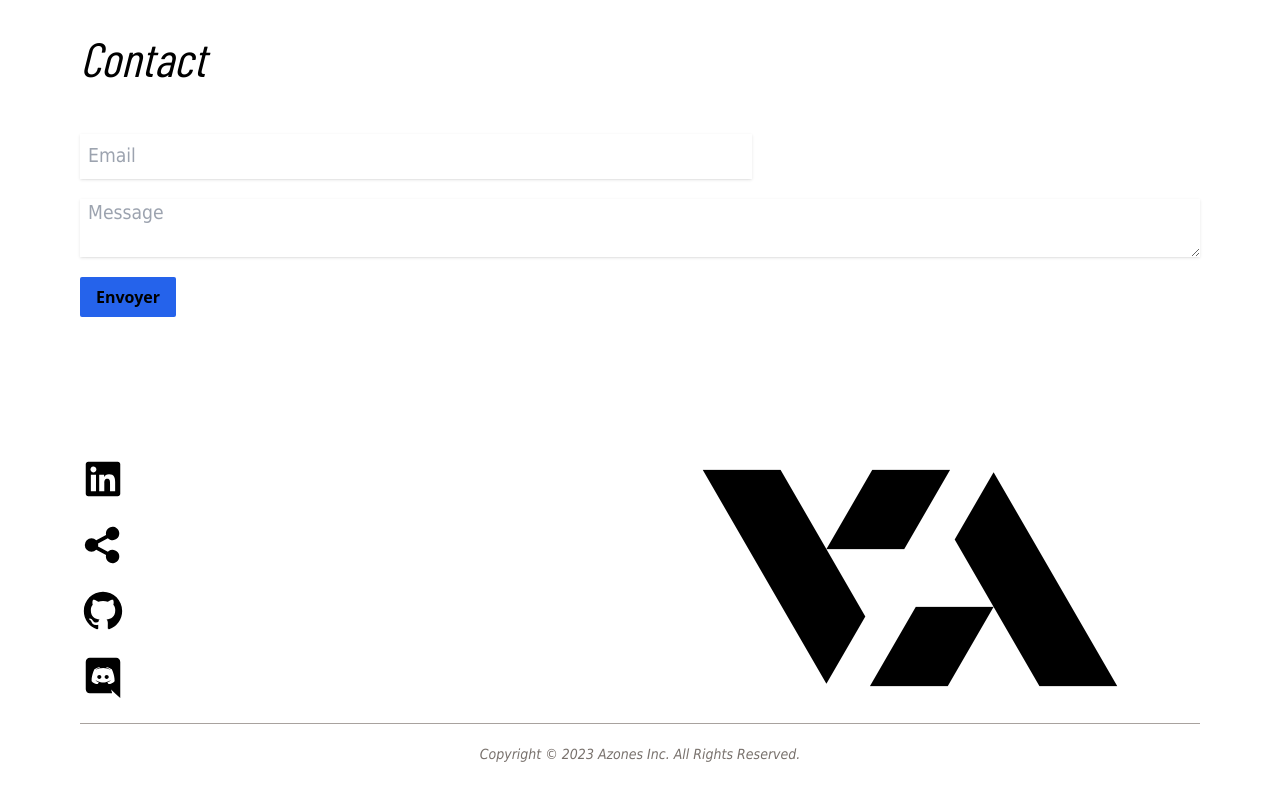
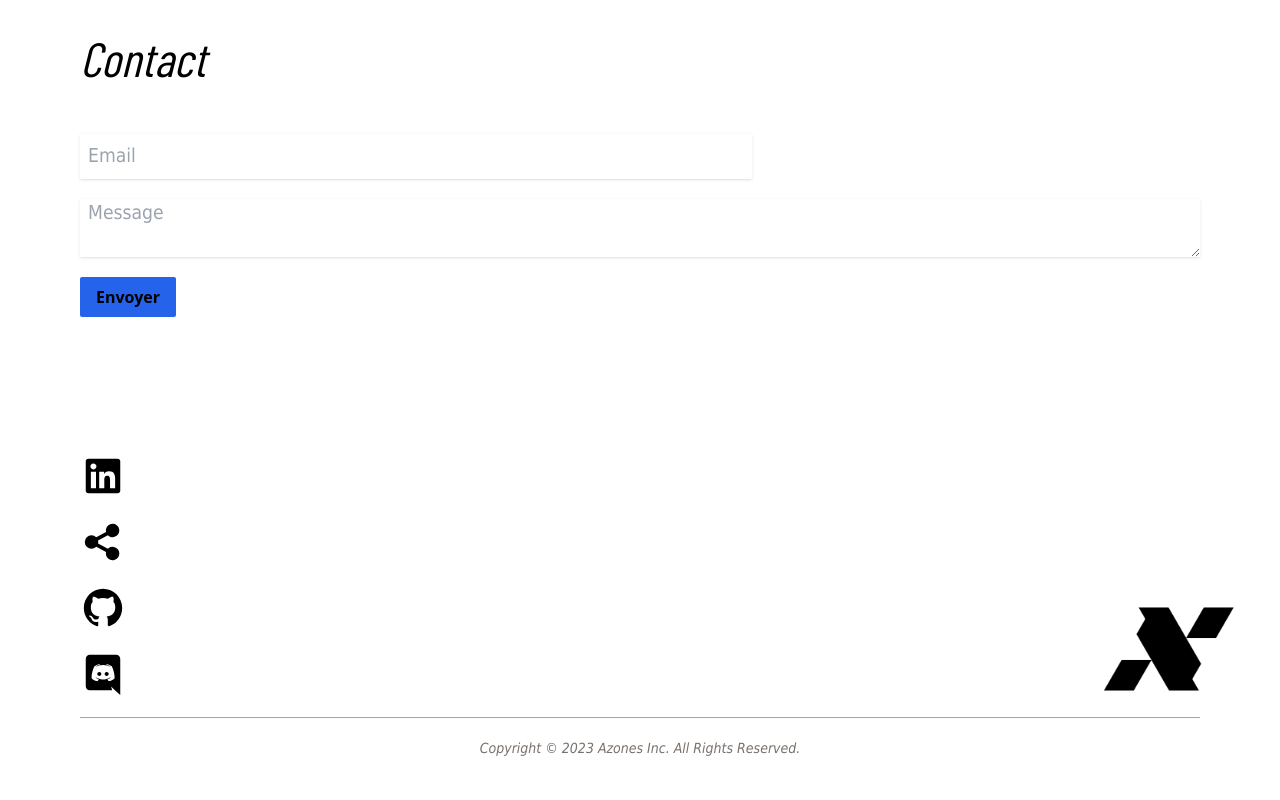
Before and after one commit to Azonesbz/vincentavez, a React (Vite) app in the folder client/: page / in a window 1280 px wide. Shown: the part 4621-5421 px from the top of the page. Built offline with nearby package versions, Linux system fonts and the light colour scheme; no server answers; a web font is replaced by a local one.

Commit message:
added link to my social network and fixed dimension of logo

```diff
--- a/client/src/components/footer/Footer.jsx
+++ b/client/src/components/footer/Footer.jsx
@@ -1,42 +1,63 @@
 
+import { useState } from "react";
 import { useRef } from "react";
+import { Link } from "react-router-dom";
 
 export default function Footer(){
     const imgRef = useRef(null)
+    const [copy, setCopy] = useState(false)
+    const textToCopy = 'https://vincentavez.com';
+
+    const handleCopy = () => {
+        if(copy){
+            return
+        }
+        navigator.clipboard.writeText(textToCopy)
+            .then(() => {
+                setCopy(true)
+                setTimeout(() => {
+                    return setCopy(false)
+                }, 1000)
+
+            })
+    }
 
     return (
         <>
+            {copy ? <div className="absolute min-h-screen min-w-screen z-50"><p className={`fixed font-light top-[1%] left-[1%] italic bg-stone-200 rounded py-2 px-5`}>Vous avez copié le lien du site</p></div> : ""}
             <footer className="container py-10 ">
-                <div className="flex items-center justify-between">
+                <div className="flex items-end justify-between">
                         <ul className="flex flex-col gap-5">
                             <li className="cursor-pointer">
+                                <Link to={"https://www.linkedin.com/in/vincent-avez-0a9539219/"}>
                                     <svg  width="46" height="46" fill="currentColor" viewBox="0 0 24 24" xmlns="http://www.w3.org/2000/svg">
                                         <path d="M18.335 18.339H15.67v-4.177c0-.996-.02-2.278-1.39-2.278-1.389 0-1.601 1.084-1.601 2.205v4.25h-2.666V9.75h2.56v1.17h.035c.358-.674 1.228-1.387 2.528-1.387 2.7 0 3.2 1.778 3.2 4.091v4.715h-.001ZM7.003 8.575a1.546 1.546 0 0 1-1.287-2.409 1.548 1.548 0 1 1 1.286 2.409h.001Zm1.336 9.764H5.666V9.75H8.34v8.589h-.001ZM19.67 3H4.329C3.593 3 3 3.58 3 4.297v15.406C3 20.42 3.594 21 4.328 21h15.338C20.4 21 21 20.42 21 19.703V4.297C21 3.58 20.4 3 19.666 3h.004Z"></path>
                                     </svg>
+                                </Link>
                             </li>
-                        <li className="cursor-pointer">
+                            <li className="cursor-pointer" onClick={handleCopy}>
                                 <svg width="46" height="46" fill="currentColor" viewBox="0 0 24 24" xmlns="http://www.w3.org/2000/svg">
                                     <path d="m13.576 17.272-5.11-2.787a3.5 3.5 0 1 1 0-4.968l5.11-2.787a3.5 3.5 0 1 1 .958 1.755l-5.11 2.787c.102.48.102.977 0 1.458l5.11 2.787a3.5 3.5 0 1 1-.958 1.755Z"></path>
                                 </svg>
                             </li>
                             <li className="cursor-pointer">
+                                <Link to={"https://github.com/Azonesbz"}>
                                     <svg width="46" height="46" fill="currentColor" viewBox="0 0 24 24" xmlns="http://www.w3.org/2000/svg">
                                         <path d="M12 2C6.475 2 2 6.475 2 12a9.994 9.994 0 0 0 6.838 9.488c.5.087.687-.213.687-.476 0-.237-.013-1.024-.013-1.862-2.512.463-3.162-.612-3.362-1.175-.113-.288-.6-1.175-1.025-1.413-.35-.187-.85-.65-.013-.662.788-.013 1.35.725 1.538 1.025.9 1.512 2.338 1.087 2.912.825.088-.65.35-1.087.638-1.337-2.225-.25-4.55-1.113-4.55-4.938 0-1.088.387-1.987 1.025-2.688-.1-.25-.45-1.275.1-2.65 0 0 .837-.262 2.75 1.026a9.28 9.28 0 0 1 2.5-.338c.85 0 1.7.112 2.5.337 1.912-1.3 2.75-1.024 2.75-1.024.55 1.375.2 2.4.1 2.65.637.7 1.025 1.587 1.025 2.687 0 3.838-2.337 4.688-4.562 4.938.362.312.675.912.675 1.85 0 1.337-.013 2.412-.013 2.75 0 .262.188.574.688.474A10.016 10.016 0 0 0 22 12c0-5.525-4.475-10-10-10Z"></path>
                                     </svg>
+                                </Link>
                             </li>
                             <li className="cursor-pointer">
+                                <Link to={"https://discord.gg/UBtjNd873K"}>
                                     <svg width="46" height="46" fill="currentColor" viewBox="0 0 24 24" xmlns="http://www.w3.org/2000/svg">
                                         <path d="M10.076 11c.6 0 1.086.45 1.075 1 0 .55-.474 1-1.075 1C9.486 13 9 12.55 9 12s.475-1 1.076-1Zm3.848 0c.601 0 1.076.45 1.076 1s-.475 1-1.076 1c-.59 0-1.075-.45-1.075-1s.474-1 1.075-1Zm4.967-9C20.054 2 21 2.966 21 4.163V23l-2.211-1.995-1.245-1.176-1.317-1.25.546 1.943H5.109C3.946 20.522 3 19.556 3 18.359V4.163C3 2.966 3.946 2 5.109 2h13.782Zm-3.97 13.713c2.273-.073 3.148-1.596 3.148-1.596 0-3.381-1.482-6.122-1.482-6.122-1.48-1.133-2.89-1.102-2.89-1.102l-.144.168c1.749.546 2.561 1.334 2.561 1.334a8.263 8.263 0 0 0-5.173-.988c-.062 0-.114.011-.175.021-.36.032-1.235.168-2.335.662-.38.178-.607.305-.607.305s.854-.83 2.705-1.376l-.103-.126s-1.409-.031-2.89 1.103c0 0-1.481 2.74-1.481 6.121 0 0 .864 1.522 3.137 1.596 0 0 .38-.472.69-.871-1.307-.4-1.8-1.24-1.8-1.24s.102.074.287.179c.01.01.02.021.041.031.031.022.062.032.093.053.257.147.514.262.75.357.422.168.926.336 1.513.452.88.172 1.783.176 2.664.01a6.664 6.664 0 0 0 1.491-.451c.36-.137.761-.337 1.183-.62 0 0-.514.861-1.862 1.25.309.399.68.85.68.85h-.001Z"></path>
                                     </svg>
+                                </Link>
                             </li>
                         </ul>
-                    <div className=" relative ml-10 elementFooter flex w-full justify-end" ref={imgRef}>
-                        <div className="right">
-                            <h2>About</h2>
-                        </div>
-
-                        <img src="logo.webp" alt="logo"/>
-                        <img src="logo.webp" alt="logo" className="rotate-180 relative right-20"/>
+                        <div className=" relative ml-10 elementFooter flex justify-end w-24" ref={imgRef}>
+                            <img src="logo.webp" alt="logo" className="relative translate-x-[35%]" width={200} height={200} />
+                            <img src="logo.webp" alt="logo" className="rotate-180 relative" width={200} height={200} />
                         </div>
                     </div>
                 <footer className="border-t-[1px] border-stone-400 mt-5 pt-5 flex justify-center min-w-screen">
--- a/client/src/index.css
+++ b/client/src/index.css
@@ -138,20 +138,18 @@ p, i, span, input, textarea {
 }
 .elementShowFooter {
   opacity: 1;
-  animation: footer 0.8s cubic-bezier(0.735, 0.280, 0.935, 0.635);
-  height: 250px;
+  width: 96px;
+  animation: footer 0.5s cubic-bezier(0.735, 0.280, 0.935, 0.635);
 }
 .elementFooter {
   opacity: 0;
   width: 0;
-  height: 180px;
-  transition: all 500ms ;
 }
 .left {
   opacity: 1;
     position: absolute;
     left: 0;
-    transition: all 1s;
+    transition: all 0.5s;
     animation: moveLeft 0.5s cubic-bezier(0.735, 0.280, 0.935, 0.635);
 }
 .right {
@@ -172,7 +170,7 @@ p, i, span, input, textarea {
   }
 
   100% {
-    width: 100%;
+    width: 96px;
   }
 }
   @keyframes aurora-1 {
```
Lines whose indentation alone changed are shown as unchanged.
